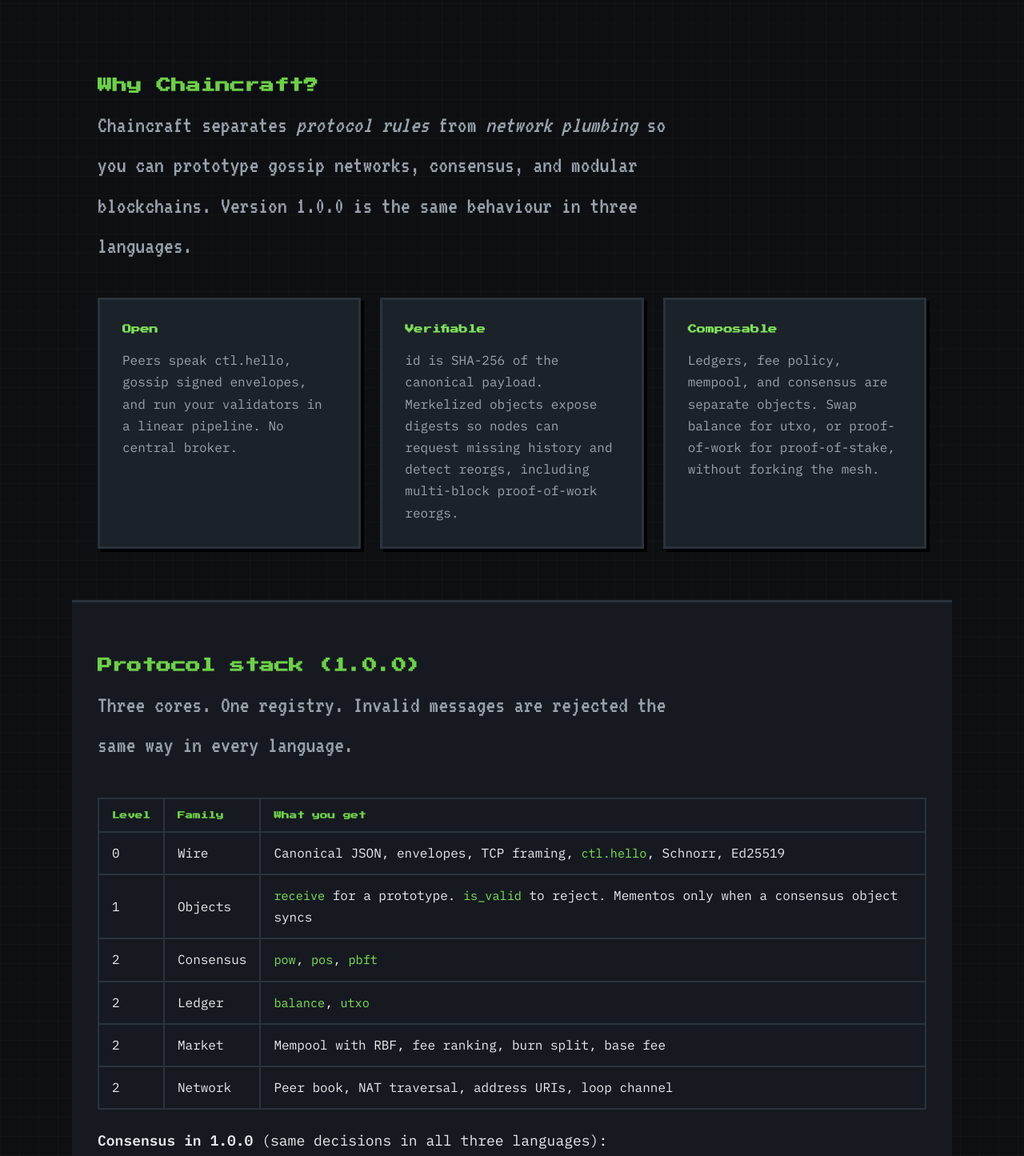
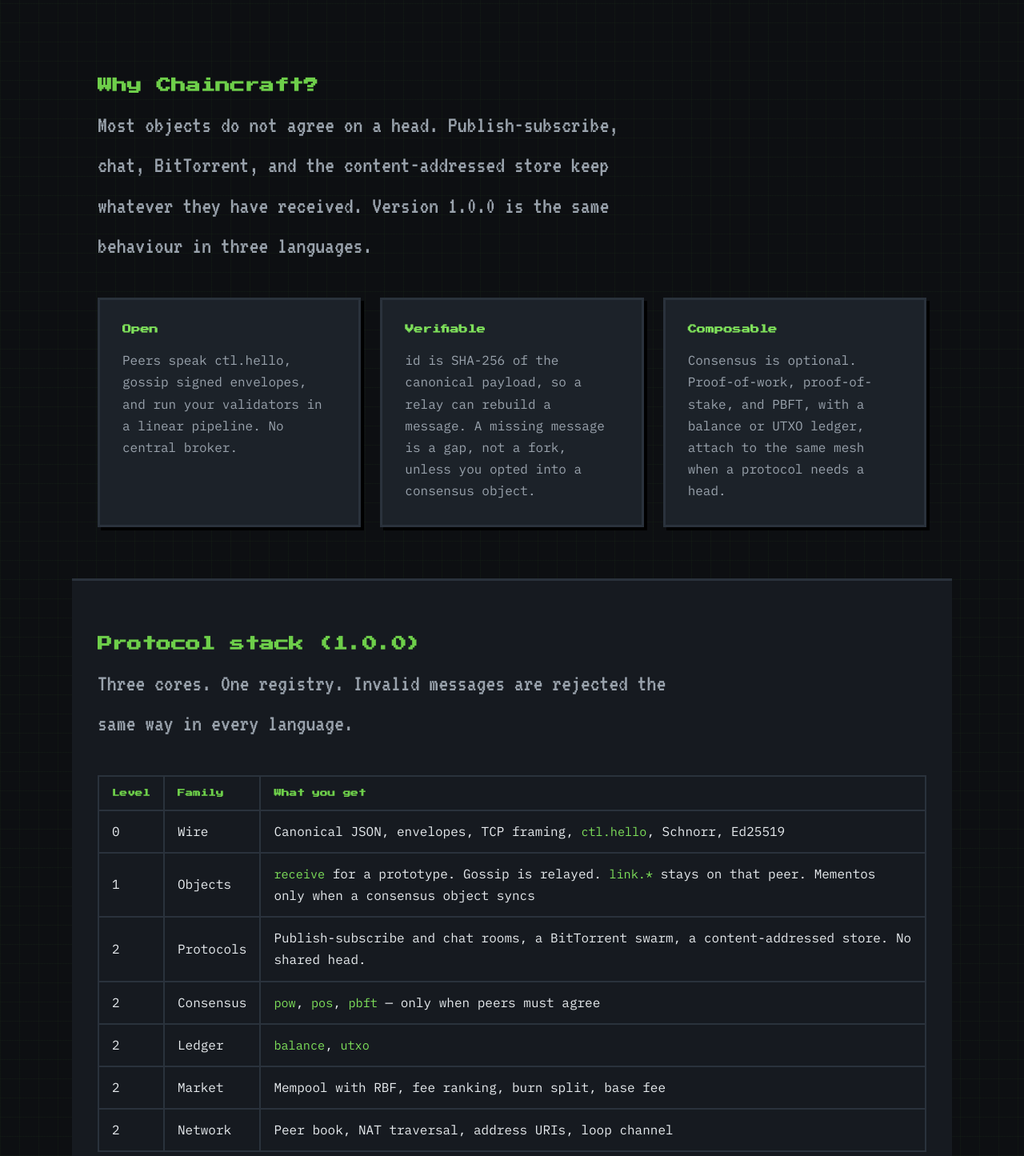
Before and after one commit to jose-compu/chaincraft-monorepo, a plain HTML site: page index.html in a window 1280 px wide. Shown: the part 980-2425 px from the top of the page at 80% size. Drawn offline with Linux system fonts and the light colour scheme; a script that the page names is missing.

Commit message:
Describe local objects, gossip, and link control on the 1.0.0 site.
Consensus stays a feature class. Control messages stay on the peer that delivered them.

```diff
--- a/index.html
+++ b/index.html
@@ -30,9 +30,9 @@
       <img class="hero-logo" src="chaincraft-logo-full.png" alt="Chaincraft voxel chain logo" width="280" height="280">
       <h1>Building blocks<br>for decentralized protocols</h1>
       <p class="tagline">
-        Open-source toolkit for gossip networks, consensus, and modular
-        blockchains. You implement the object contract; the mesh handles
-        transport, deduplication, and sync — in Python, Rust, and TypeScript.
+        Open-source toolkit for gossip protocols. A chat room, a topic, a
+        BitTorrent swarm, or a store is a local object. Consensus is a
+        feature you add when peers must agree — in Python, Rust, and TypeScript.
       </p>
       <div class="hero-cta">
         <a class="btn" href="#hello">Hello World</a>
@@ -43,8 +43,8 @@
     <section id="why" aria-labelledby="why-heading">
       <h2 id="why-heading">Why Chaincraft?</h2>
       <p class="section-lead">
-        Chaincraft separates <em>protocol rules</em> from <em>network plumbing</em>
-        so you can prototype gossip networks, consensus, and modular blockchains.
+        Most objects do not agree on a head. Publish-subscribe, chat, BitTorrent,
+        and the content-addressed store keep whatever they have received.
         Version 1.0.0 is the same behaviour in three languages.
       </p>
       <div class="why-grid">
@@ -58,17 +58,17 @@
         <article class="why-card">
           <h3>Verifiable</h3>
           <p>
-            <code>id</code> is SHA-256 of the canonical payload. Merkelized
-            objects expose digests so nodes can request missing history and
-            detect reorgs, including multi-block proof-of-work reorgs.
+            <code>id</code> is SHA-256 of the canonical payload, so a relay
+            can rebuild a message. A missing message is a gap, not a fork,
+            unless you opted into a consensus object.
           </p>
         </article>
         <article class="why-card">
           <h3>Composable</h3>
           <p>
-            Ledgers, fee policy, mempool, and consensus are separate objects.
-            Swap <code>balance</code> for <code>utxo</code>, or proof-of-work
-            for proof-of-stake, without forking the mesh.
+            Consensus is optional. Proof-of-work, proof-of-stake, and PBFT,
+            with a balance or UTXO ledger, attach to the same mesh when a
+            protocol needs a head.
           </p>
         </article>
       </div>
@@ -97,12 +97,17 @@
           <tr>
             <td>1</td>
             <td>Objects</td>
-            <td><code>receive</code> for a prototype. <code>is_valid</code> to reject. Mementos only when a consensus object syncs</td>
+            <td><code>receive</code> for a prototype. Gossip is relayed. <code>link.*</code> stays on that peer. Mementos only when a consensus object syncs</td>
+          </tr>
+          <tr>
+            <td>2</td>
+            <td>Protocols</td>
+            <td>Publish-subscribe and chat rooms, a BitTorrent swarm, a content-addressed store. No shared head.</td>
           </tr>
           <tr>
             <td>2</td>
             <td>Consensus</td>
-            <td><code>pow</code>, <code>pos</code>, <code>pbft</code></td>
+            <td><code>pow</code>, <code>pos</code>, <code>pbft</code> — only when peers must agree</td>
           </tr>
           <tr>
             <td>2</td>
@@ -186,7 +191,7 @@ print(env.id)  # sha256 of the canonical payload</code></pre>
     <section id="parity" class="alt-bg" aria-labelledby="parity-heading">
       <h2 id="parity-heading">Parity</h2>
       <p class="section-lead">
-        33 of 33 features. Python, Rust, and TypeScript accept and reject the
+        34 of 34 features. Python, Rust, and TypeScript accept and reject the
         same inputs and emit the same bytes. The registry is
         <code>SPEC/features.yaml</code>. CI fails when a language drifts.
       </p>
@@ -212,7 +217,7 @@ print(env.id)  # sha256 of the canonical payload</code></pre>
           <tr>
             <td>TypeScript</td>
             <td><code>@chaincraft/core</code></td>
-            <td>32 features. Raw UDP is exempt: browsers have no UDP socket, and UDP is optional at Level 0.</td>
+            <td>33 features. Raw UDP is exempt: browsers have no UDP socket, and UDP is optional at Level 0.</td>
           </tr>
         </tbody>
       </table>
```
